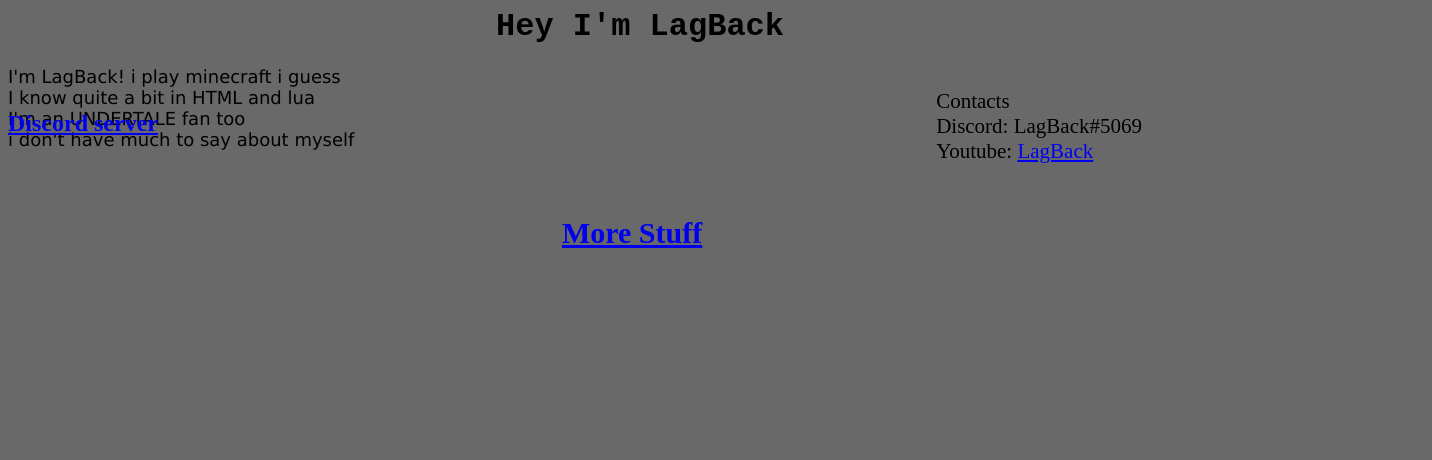
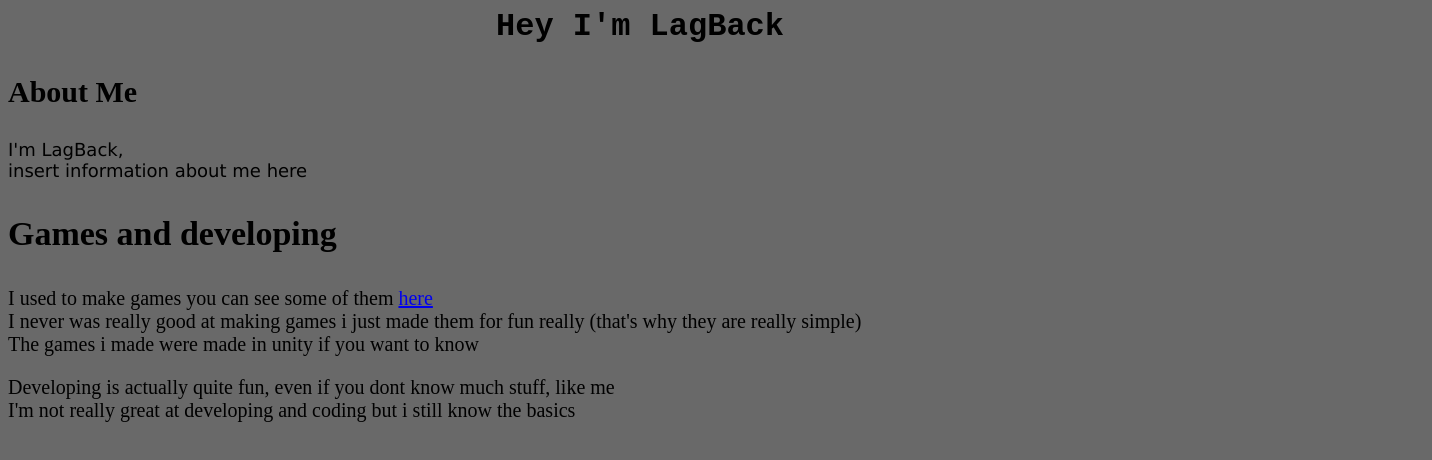
Before and after one commit to LagBack/lagback.github.io, a plain HTML site: page index.html in a window 1280 px wide. Shown: the whole page, 1432 px wide, since content can reach past the window. Drawn offline with Linux system fonts and the light colour scheme.

Commit message:
Update index.html

```diff
--- a/index.html
+++ b/index.html
@@ -10,7 +10,7 @@
 		}
 
 		h3 {
-			text-align: center;
+			text-align: left;
 		}
 
 		body {
@@ -28,11 +28,14 @@
 
 		<body style="background-color:DimGray">
 	<h1 style="font-family:'Courier New'">Hey I'm LagBack</h1>
-	<p style="font-family:Verdana;font-size:18px"> I'm LagBack! i play minecraft i guess<br> I know quite a bit in HTML and lua<br>I'm an UNDERTALE fan too <br> i don't have much to say about myself</p>
-   <p style="float: right; margin-right: 130px;font-size:21px; position:relative; top: -100px;"> Contacts <br> Discord: LagBack#5069 <br> Youtube: <a href="https://www.youtube.com/c/lagback">LagBack</a> <br>   </p>
+	<h3 style="font-size:30px">About Me</h3>
+	<p style="font-family:Verdana;font-size:18px">I'm LagBack, <br>insert information about me here</p>
+	<h3 style="font-size:34px">Games and developing</h3>
+	<p style="font-size:20px">I used to make games you can see some of them <a href="https://lagback.itch.io/">here</a> <br>I never was really good at making games i just made them for fun really (that's why they are really simple) <br> The games i made were made in unity if you want to know</p>
+	<p style="font-size:20px">Developing is actually quite fun, even if you dont know much stuff, like me<br> I'm not really great at developing and coding but i still know the basics</p>
+	<h3 style="font-size:34px">
+
    <br>
-   <h3 style="font-size:30px; position:relative; right: -160px;"><a href="https://www.youtube.com/watch?v=dQw4w9WgXcQ">More Stuff</a>
-	   <h2><a href="https://discord.gg/eGGmdbJMnF">Discord server</a></h2>
 
 
 
```
